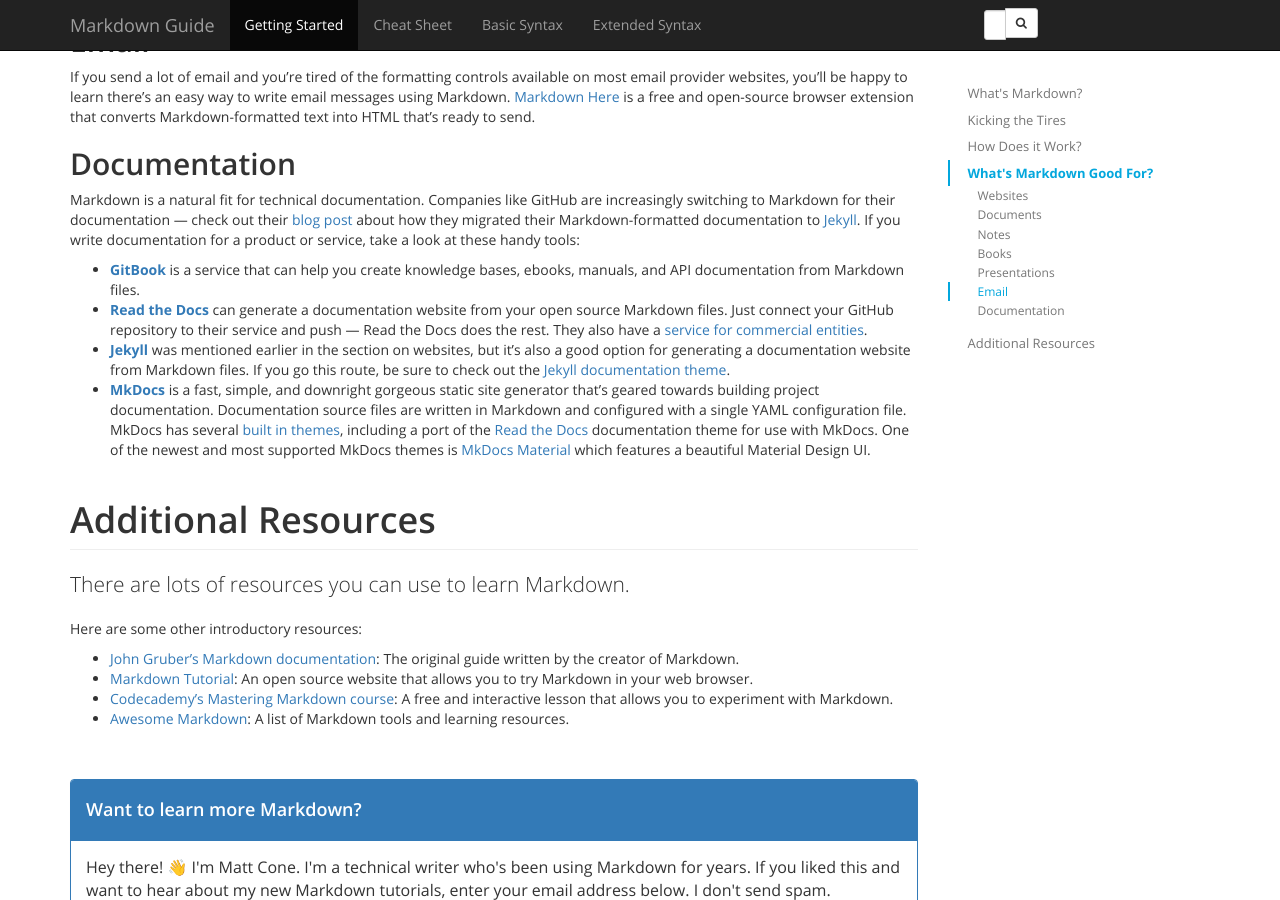
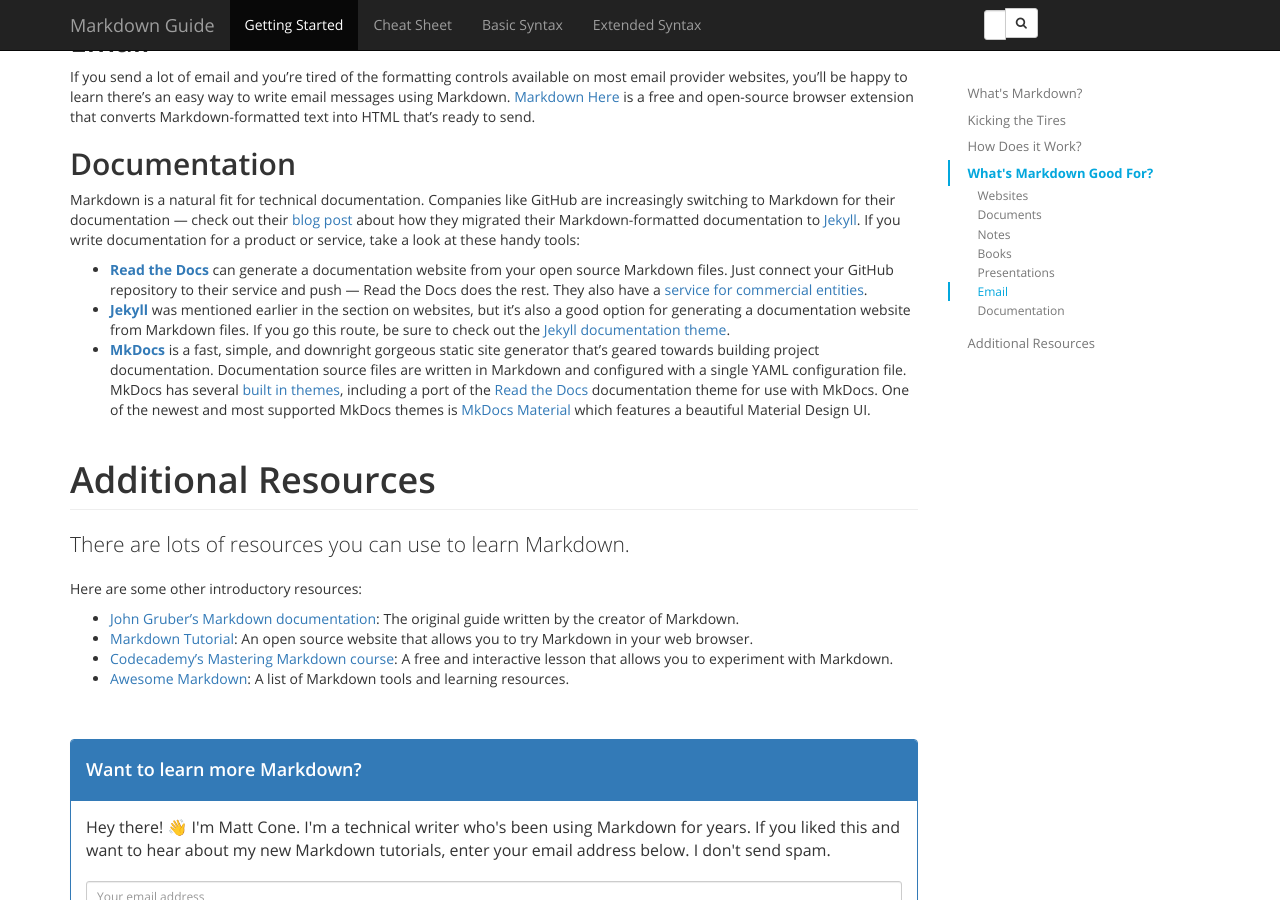
Before and after one commit to mattcone/markdown-guide, a Jekyll site: the page built from getting-started.md, in a window 1280 px wide and 900 px high, scrolled down 5052 px. Built offline with Jekyll 4.4.1, drawn with Linux system fonts in a browser that asks for light colours; emoji names are drawn with the system emoji font; comment, search, counter and statistics services are not loaded; some of the changed lines change nothing that is shown.

Commit message:
Remove reference to GitBook

```diff
--- a/_getting-started/whats-markdown-good-for.md
+++ b/_getting-started/whats-markdown-good-for.md
@@ -57,7 +57,6 @@
 
 Markdown is a natural fit for technical documentation. Companies like GitHub are increasingly switching to Markdown for their documentation — check out their [blog post](https://github.com/blog/1939-how-github-uses-github-to-document-github) about how they migrated their Markdown-formatted documentation to [Jekyll](https://jekyllrb.com/). If you write documentation for a product or service, take a look at these handy tools:
 
-- **[GitBook](https://www.gitbook.com)** is a service that can help you create knowledge bases, ebooks, manuals, and API documentation from Markdown files.
 - **[Read the Docs](https://readthedocs.org)** can generate a documentation website from your open source Markdown files. Just connect your GitHub repository to their service and push — Read the Docs does the rest. They also have a [service for commercial entities](https://readthedocs.com/).
 - **[Jekyll](https://jekyllrb.com/)** was mentioned earlier in the section on websites, but it's also a good option for generating a documentation website from Markdown files. If you go this route, be sure to check out the [Jekyll documentation theme](http://idratherbewriting.com/documentation-theme-jekyll/).
 - **[MkDocs](http://www.mkdocs.org/)** is a fast, simple, and downright gorgeous static site generator that's geared towards building project documentation. Documentation source files are written in Markdown and configured with a single YAML configuration file. MkDocs has several [built in themes](http://www.mkdocs.org/user-guide/styling-your-docs/), including a port of the [Read the Docs](https://readthedocs.org/) documentation theme for use with MkDocs. One of the newest and most supported MkDocs themes is [MkDocs Material](https://squidfunk.github.io/mkdocs-material/) which features a beautiful Material Design UI.
--- a/getting-started.md
+++ b/getting-started.md
@@ -2,7 +2,7 @@
 layout: default
 title: Getting Started
 description: An overview of Markdown, how it works, and what you can do with it.
-last_modified_at: 2018-03-07
+last_modified_at: 2018-04-28
 ---
 
 {% include_relative _getting-started/whats-markdown.md %}
```
